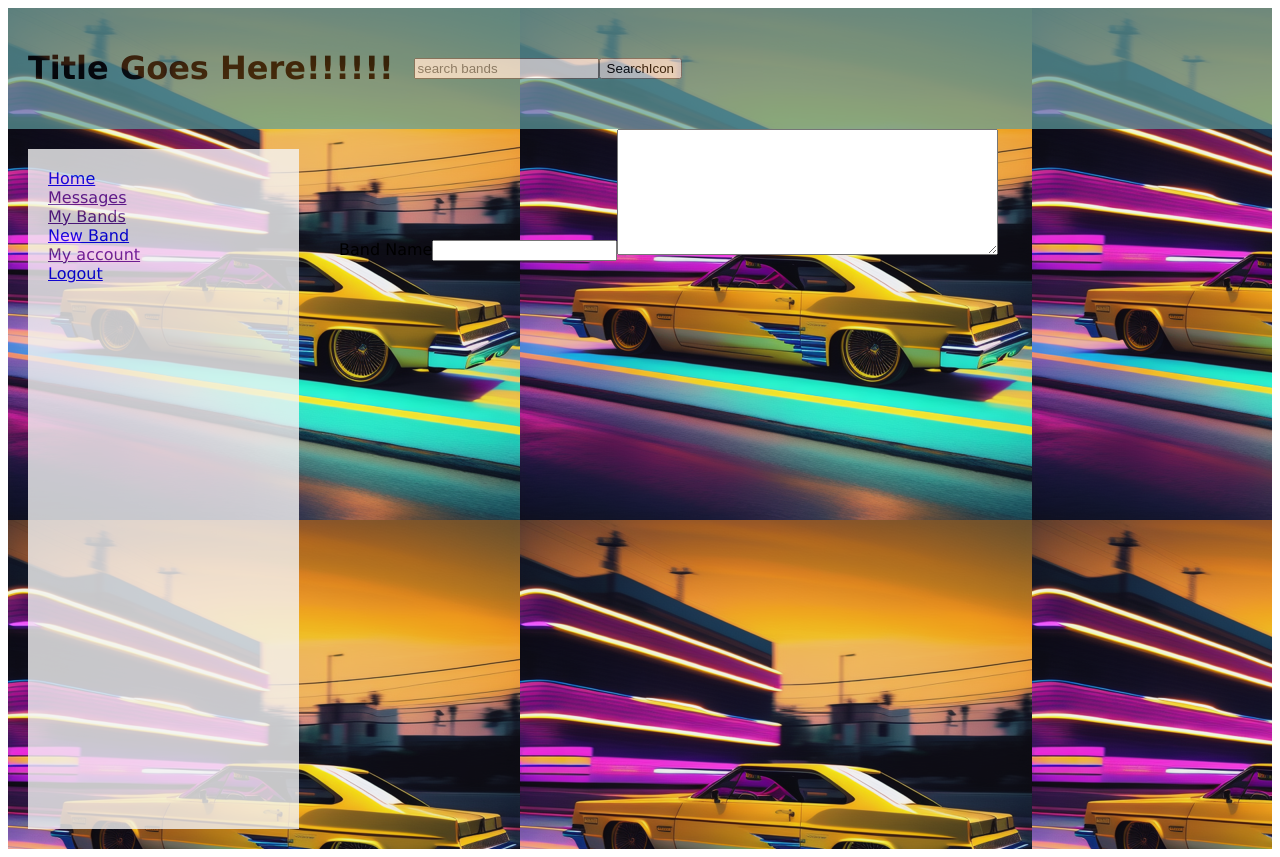
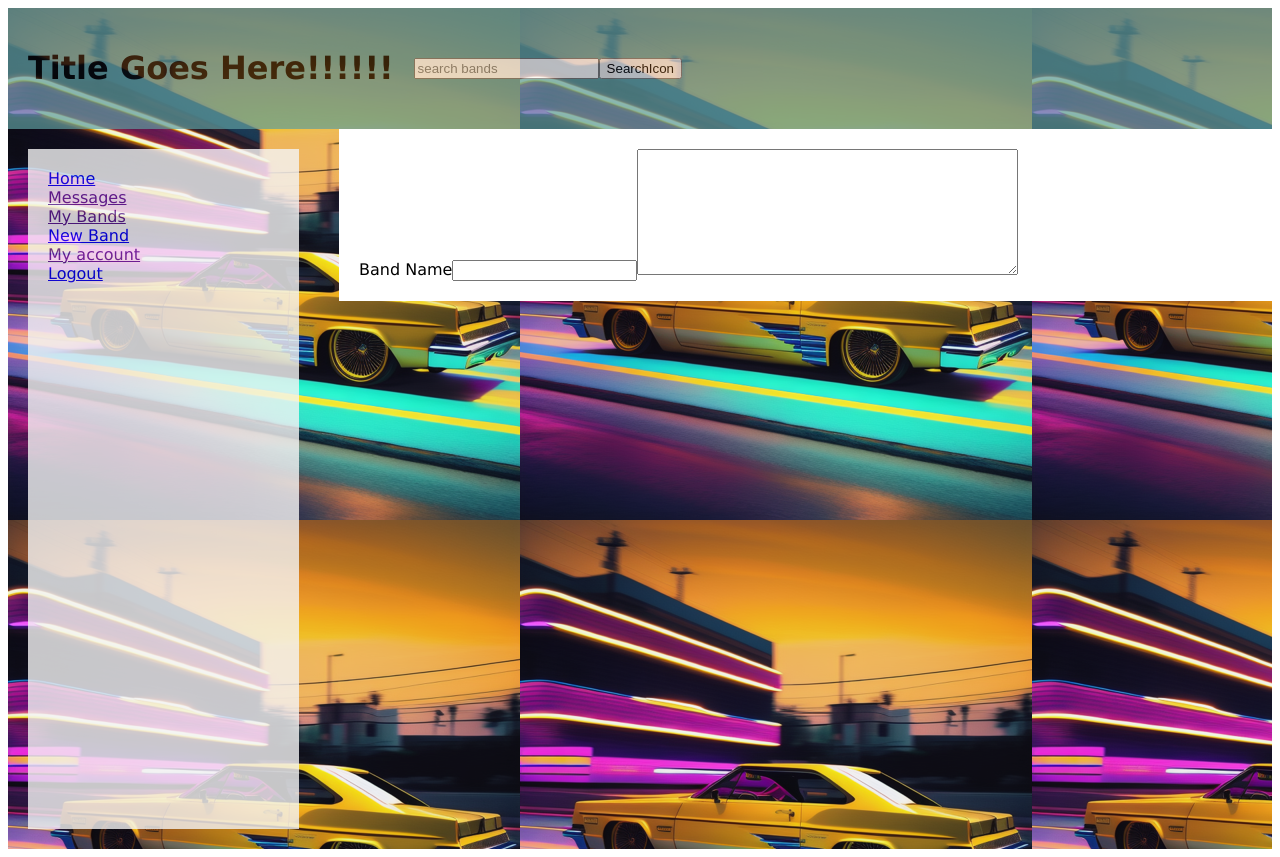
Before and after one commit to littsdj/superfan-source, a Vue app in the folder vue/: page /newband in a window 1280 px wide. Built offline with nearby package versions, Linux system fonts and the light colour scheme; sample sign-in values are in the browser's storage.

Commit message:
preparing to break for lunch. added usability to new band form and app.vue.

```diff
--- a/vue/src/App.vue
+++ b/vue/src/App.vue
@@ -22,6 +22,7 @@
 
 <script>
 import sidebar from './components/sidebar.vue';
+
     export default {
   components: { sidebar },
       data() {
--- /dev/null
+++ b/vue/src/components/NewBandForm.vue
@@ -0,0 +1,24 @@
+<template>
+    <div>
+
+        <form action="" class="newBand">
+            <label for="bandName">Band Name</label>
+            <input type="text" name="bandName">
+            <textArea rows="8" cols="45" ></textArea>
+
+        </form>
+    </div>
+</template>
+
+<script>
+export default {
+
+}
+</script>
+
+<style>
+    .newBand {
+        background-color: white;
+        padding: 20px;
+    }
+</style>
--- a/vue/src/views/NewBand.vue
+++ b/vue/src/views/NewBand.vue
@@ -1,14 +1,11 @@
 <template>
-    <form action="">
-        <label for="bandName">Band Name</label>
-        <input type="text" name="bandName">
-        <textArea rows="8" cols="45" ></textArea>
-
-    </form>
+    <new-band-form/>
 </template>
 
 <script>
+import NewBandForm from '../components/NewBandForm.vue'
 export default {
+    components: {NewBandForm}
 
 }
 </script>
```
